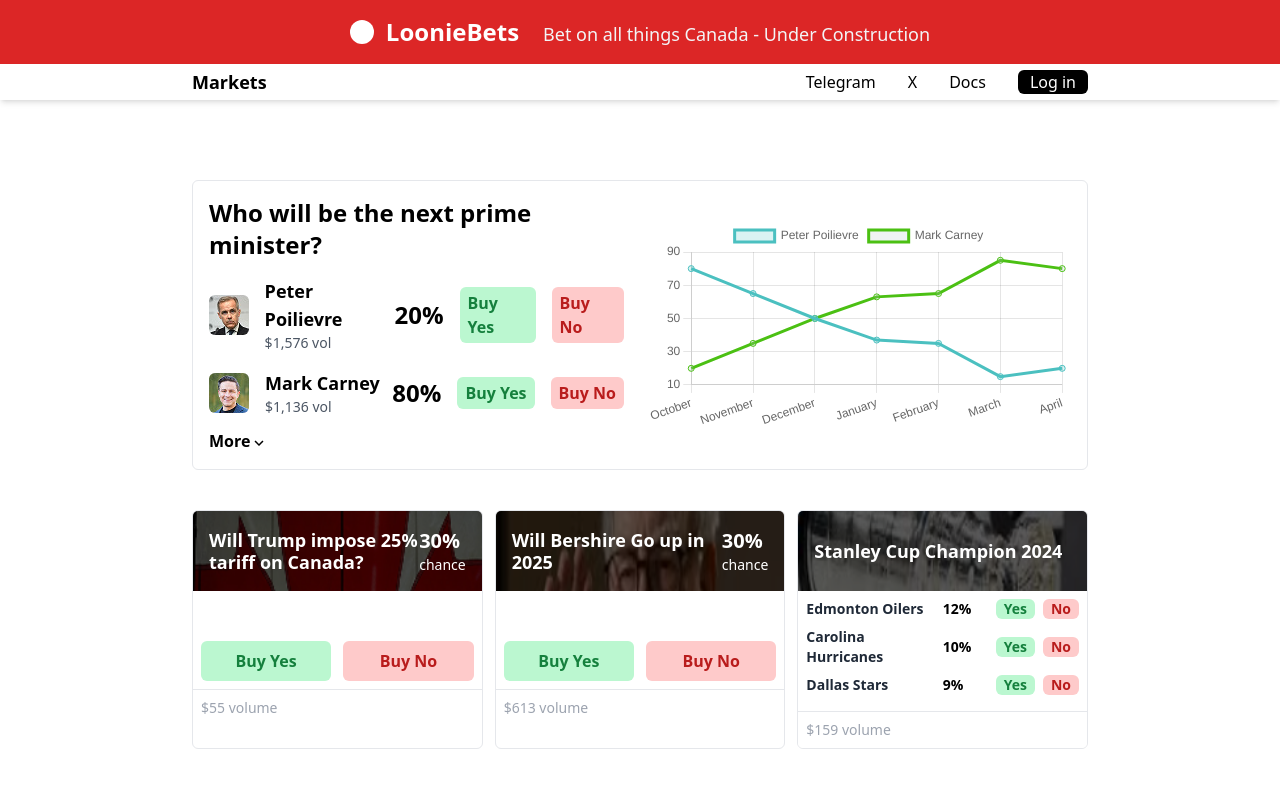
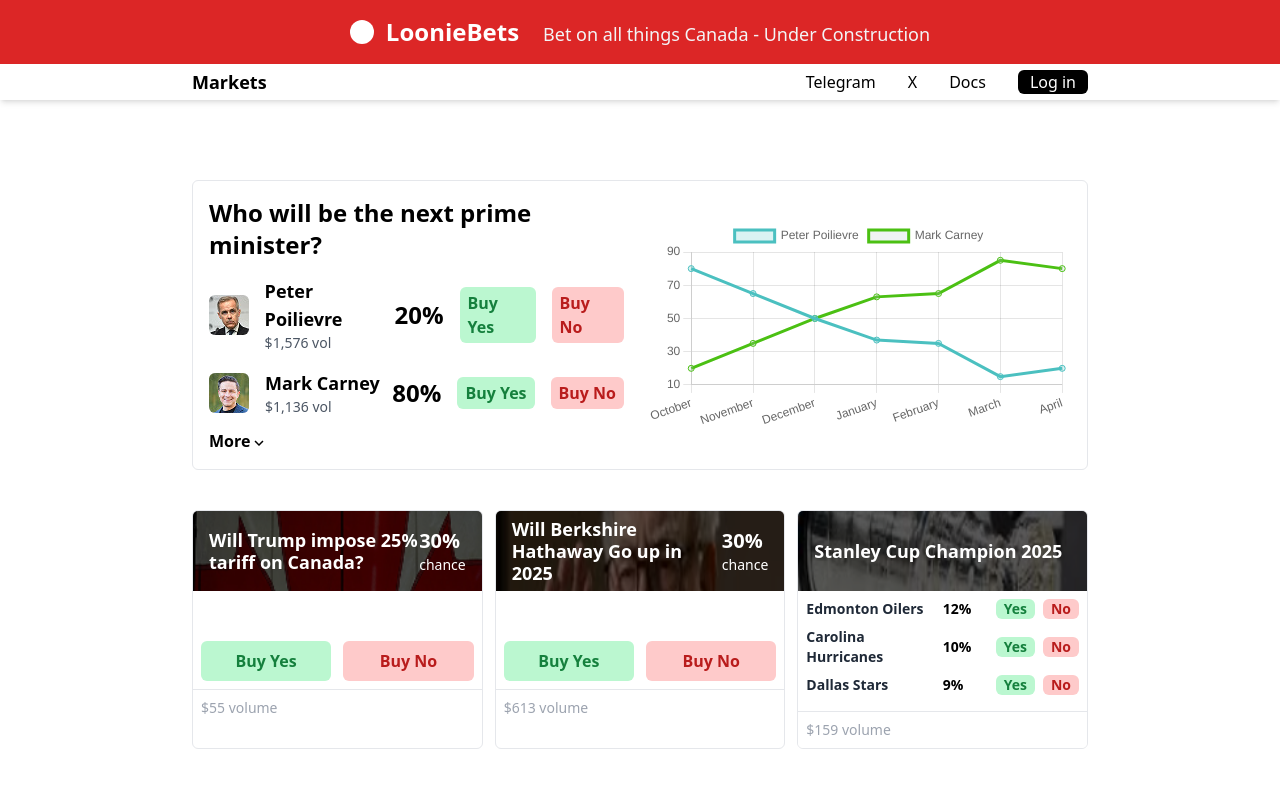
Before and after one commit to Vainglorious/looniebets, a React (Vite) app: page / in a window 1280 px wide. Shown: the top 788 px of the page. Built offline with nearby package versions, Linux system fonts and the light colour scheme.

Commit message:
fix spelling

```diff
--- a/src/constants/HomePage.ts
+++ b/src/constants/HomePage.ts
@@ -30,7 +30,7 @@
     },
     {
         bg: BG2,
-        header: 'Will Bershire Go up in 2025',
+        header: 'Will Berkshire Hathaway Go up in 2025',
         volume: '613',
         percentage: 30
     },
--- a/src/pages/Homepage/index.tsx
+++ b/src/pages/Homepage/index.tsx
@@ -97,7 +97,7 @@
                             <div className="relative h-[80px]">
                                 <img src={BG3} className="w-full h-full object-cover" />
                                 <div className="absolute inset-0 flex justify-between items-center text-white p-4 bg-black/30">
-                                    <span className='text-lg text-white font-semibold'>Stanley Cup Champion 2024</span>
+                                    <span className='text-lg text-white font-semibold'>Stanley Cup Champion 2025</span>
                                 </div>
                             </div>
                             <div className="bg-white px-2 mb-2 py-1">
```
